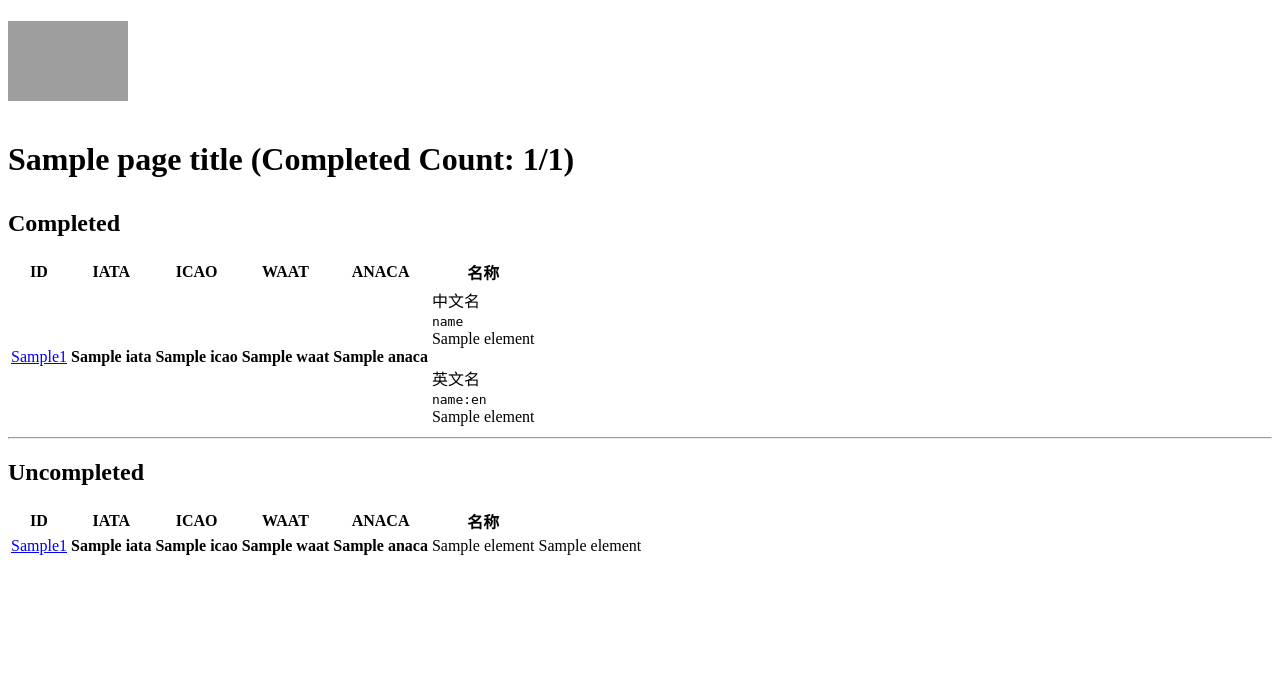
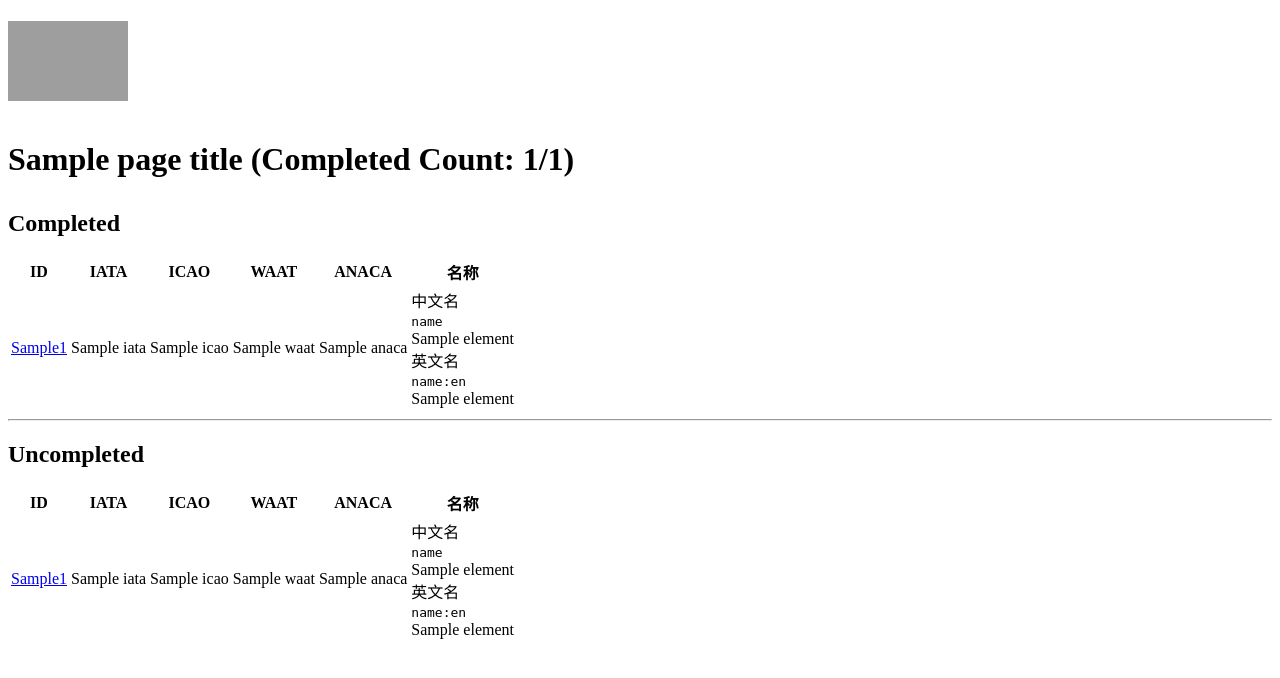
Before and after one commit to OGFlab/mirrors-registry, a Python web app: template src/assets/template/airports.mot.gov.hx.html in a window 1280 px wide. Shown: the top 678 px of the page. Run offline with Jinja, Linux system fonts and the light colour scheme; the template is opened without the code that fills it: most values are stand-ins (such as "Sample title", 1, 10 or a date in 2020); some libraries are stand-ins or nearby versions; grey boxes are pictures that could not be loaded.

Commit message:
feat: No more changes, let it be like this.
No more changes, let it be like this!
No more changes, let it be like this!
No more changes, let it be like this!

I'm tired

If someone familiar with frondend design, please help me!

```diff
--- a/src/assets/template/airports.mot.gov.hx.html
+++ b/src/assets/template/airports.mot.gov.hx.html
@@ -26,6 +26,7 @@
       </p>
     </h1>
     <div class="main_page">
+      <div class="main_paragraph">
         <h2>Completed</h2>
         <table>
           <tr class="table_header">
@@ -42,38 +43,38 @@
               <a
                 class="id_completed"
                 href="https://opengeofiction.net/{{ element['@type'] }}/{{ element['@id'] }}"
+                style="text-align: center;"
                 >{{ element['@type'] }}{{ element['@id'] }}</a
               >
             </td>
-          <td style="text-align: center; font-weight: bold">
-            {{ element['iata'] }}
-          </td>
-          <td style="text-align: center; font-weight: bold">
-            {{ element['icao'] }}
-          </td>
-          <td style="text-align: center; font-weight: bold">
-            {{ element['waat'] }}
-          </td>
-          <td style="text-align: center; font-weight: bold">
-            {{ element['anaca'] }}
-          </td>
+            <td class="td_code_data">{{ element['iata'] }}</td>
+            <td class="td_code_data">{{ element['icao'] }}</td>
+            <td class="td_code_data">{{ element['waat'] }}</td>
+            <td class="td_code_data">{{ element['anaca'] }}</td>
             <td>
               <div class="i18n_card">
-              <div class="i18n_lang_name">中文名<br /><code>name</code></div>
-              {{ element['name'] }}
+                <div class="i18n_lang_name">
+                  中文名
+                  <br />
+                  <code>name</code>
                 </div>
+                <div class="i18n_lang_content">{{ element['name'] }}</div>
+              </div>
+              <div class="i18n_card">
+                <div class="i18n_lang_name">
+                  英文名
                   <br />
-            <div class="i18n_card">
-              <div class="i18n_name">英文名<br /><code>name:en</code></div>
-              {{ element['name:en'] }}
+                  <code>name:en</code>
+                </div>
+                <div class="i18n_lang_content">{{ element['name:en'] }}</div>
               </div>
             </td>
           </tr>
           {% endfor %}
         </table>
       </div>
-    <hr />
-    <div class="main_page">
+      <hr class="hr_special" />
+      <div class="main_paragraph">
         <h2>Uncompleted</h2>
         <table>
           <tr class="table_header">
@@ -90,26 +91,36 @@
               <a
                 class="id_uncompleted"
                 href="https://opengeofiction.net/{{ element['@type'] }}/{{ element['@id'] }}"
+                style="text-align: center;"
                 >{{ element['@type'] }}{{ element['@id'] }}</a
               >
             </td>
-          <td style="text-align: center; font-weight: bold">
-            {{ element['iata'] }}
+            <td class="td_code_data">{{ element['iata'] }}</td>
+            <td class="td_code_data">{{ element['icao'] }}</td>
+            <td class="td_code_data">{{ element['waat'] }}</td>
+            <td class="td_code_data">{{ element['anaca'] }}</td>
+            <td>
+              <div class="i18n_card">
+                <div class="i18n_lang_name">
+                  中文名
+                  <br />
+                  <code>name</code>
+                </div>
+                <div class="i18n_lang_content">{{ element['name'] }}</div>
+              </div>
+              <div class="i18n_card">
+                <div class="i18n_lang_name">
+                  英文名
+                  <br />
+                  <code>name:en</code>
+                </div>
+                <div class="i18n_lang_content">{{ element['name:en'] }}</div>
+              </div>
             </td>
-          <td style="text-align: center; font-weight: bold">
-            {{ element['icao'] }}
-          </td>
-          <td style="text-align: center; font-weight: bold">
-            {{ element['waat'] }}
-          </td>
-          <td style="text-align: center; font-weight: bold">
-            {{ element['anaca'] }}
-          </td>
-          <td>{{ element['name'] }}</td>
-          <td>{{ element['name:en'] }}</td>
           </tr>
           {% endfor %}
         </table>
       </div>
+    </div>
   </body>
 </html>
```
Also changed, not shown: src/assets/css/airports.mot.gov.hx.css (+57 -20 lines). Lines whose indentation alone changed are shown as unchanged.
